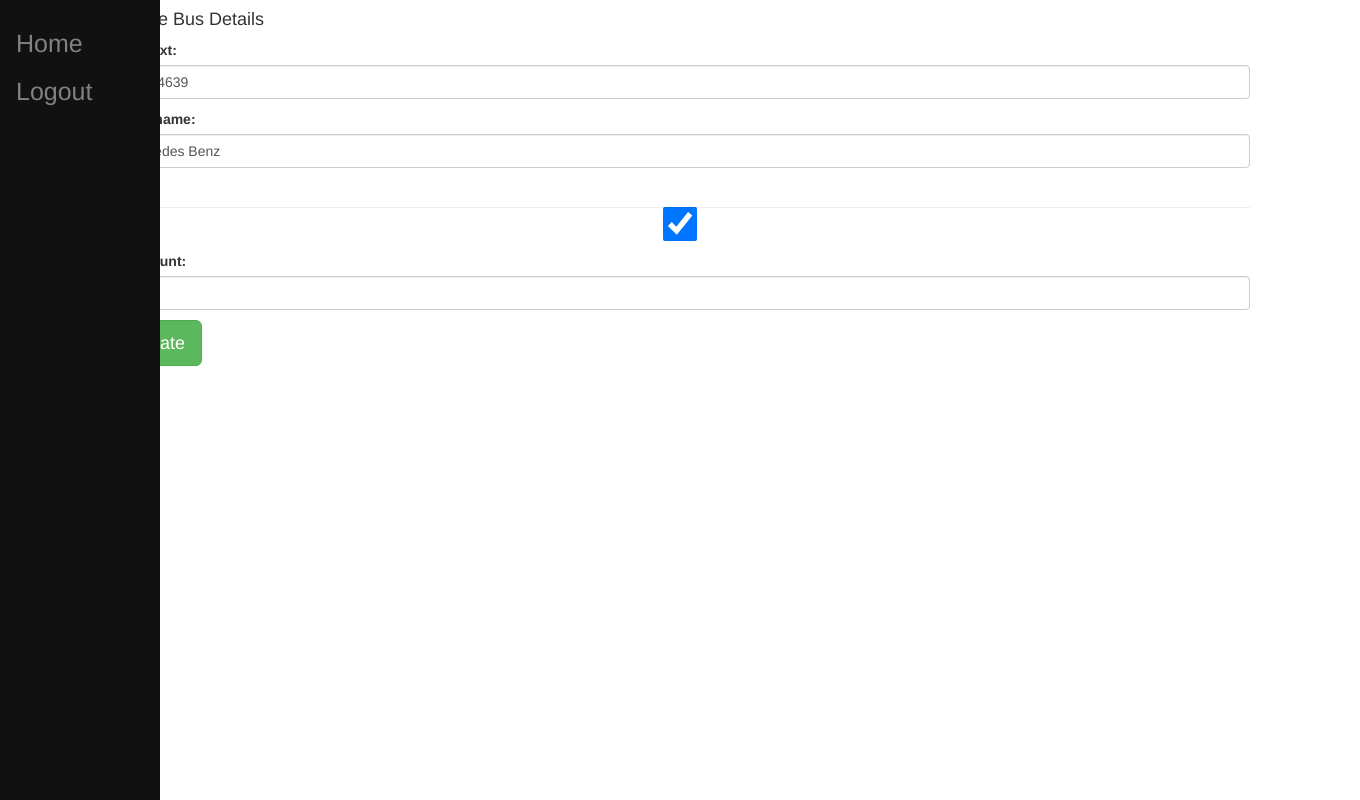
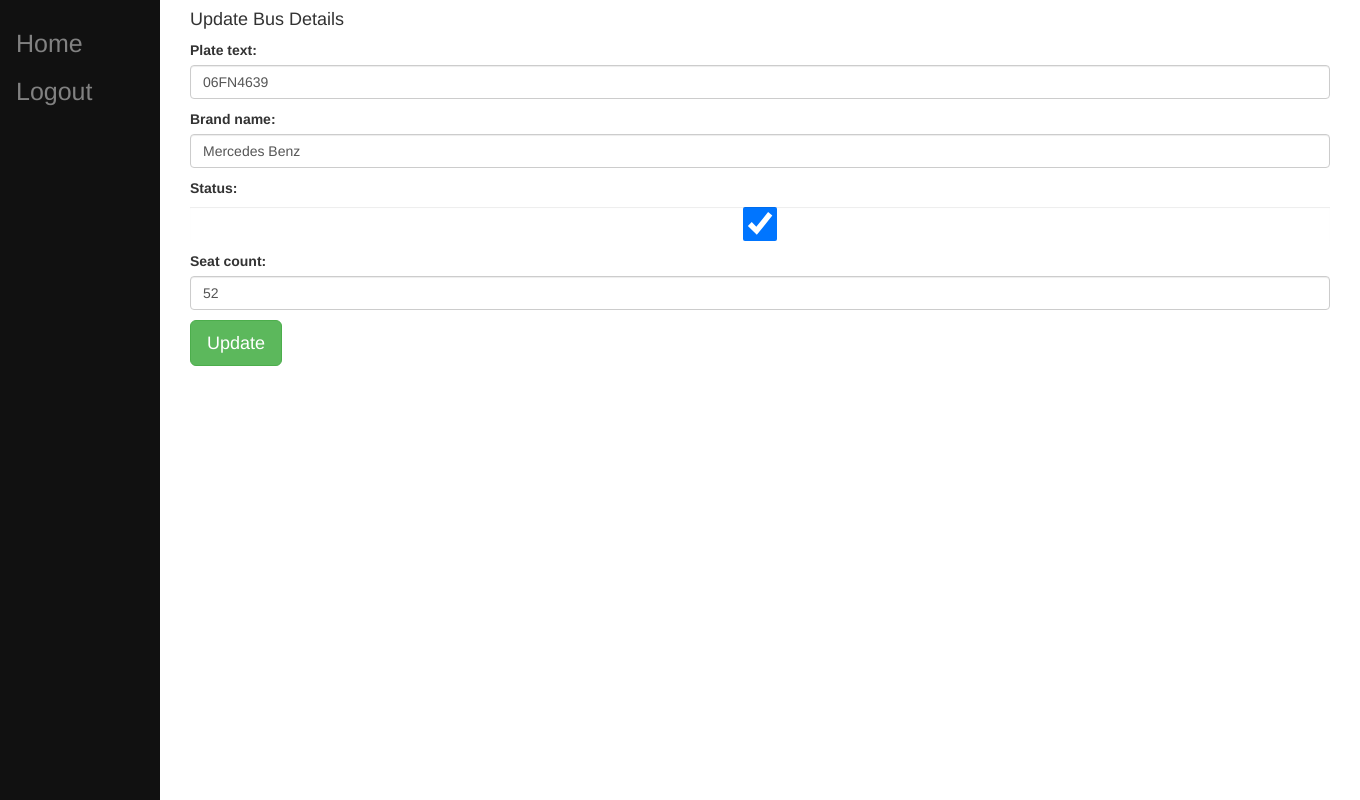
Before and after one commit to serdarmumcu/MYESBusTicketing, a Django app: page /busedit/11 in a window 1360 px wide. Run offline with Django 3.2, Linux system fonts and the light colour scheme; a user stored in the database is signed in; data comes from the database, SQL or seed files in the repository; both versions use the stored data as it was after the commit; some libraries are stand-ins or nearby versions.

Commit message:
little frontend fix and data changes

```diff
--- a/SourceCode/templates/busticket/base.html
+++ b/SourceCode/templates/busticket/base.html
@@ -4,6 +4,10 @@
 <html>
   <head>
     <style type="text/css">
+      .maincontainer {
+        padding-left: 160px;
+      }
+
       .sidenav {
         height: 100%;
         width: 160px;
@@ -89,7 +93,7 @@
 
     <title>{% block title %}MYES Bus Ticketing{% endblock %}</title>
   </head>
-  <body id="content", name="content">
+  <body id="content", name="content", class="maincontainer">
       <div class="sidenav">
         <a href="/">Home</a>
         {% if user.is_authenticated %}
```
Also changed, not shown: SourceCode/db.sqlite3.
